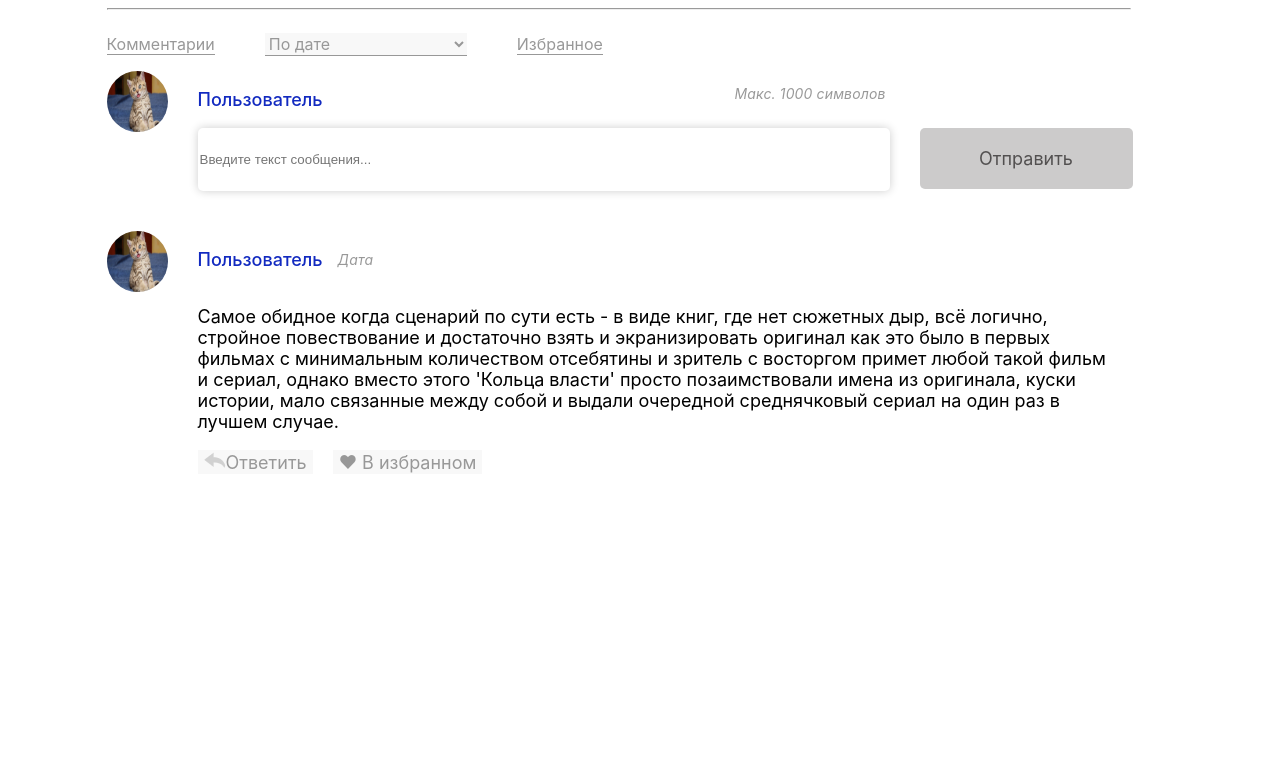
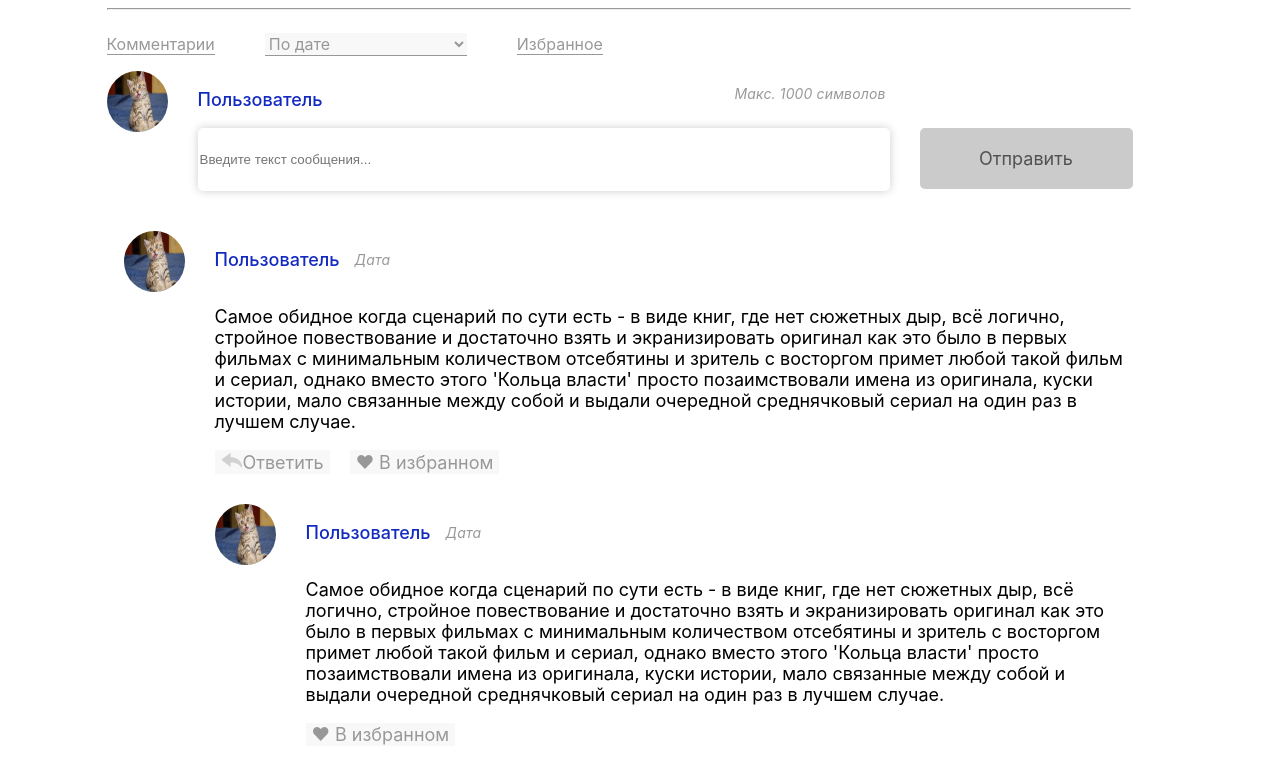
Before and after one commit to Shisha1536/Commenting_system, a website: page index.html in a window 1280 px wide. Drawn offline with Linux system fonts and the light colour scheme.

Commit message:
+html +css

```diff
--- a/index.css
+++ b/index.css
@@ -154,4 +154,24 @@ option {
 }
 .comment {
     gap: 30px;
+    margin-bottom: 30px;
 }
+.block-comment {
+    display: flex;
+    flex-direction: column;
+    align-items: flex-end;
+}
+.response-to-a-comment {
+    width: 916px;
+    display: flex;
+    gap: 30px;
+}
+.text-response-comment {
+    width: 825px;
+    color: #000;
+    font-family: Inter;
+    font-size: 18px;
+    font-style: normal;
+    font-weight: 400;
+    line-height: normal;
+}
--- a/index.html
+++ b/index.html
@@ -55,6 +55,21 @@
                     </div>
                 </div>
             </div>
+            <div class="response-to-a-comment">
+                <img src="Cat.jpeg" alt="Кот">
+                <div>
+                    <div class="block-nickname-date">
+                        <p class="name">Пользователь</p>
+                        <p class="number-characters">Дата</p>
+                    </div>
+                    <div class="text-comment-block">
+                        <p class="text-response-comment">Самое обидное когда сценарий по сути есть - в виде книг, где нет сюжетных дыр, всё логично, стройное повествование и достаточно взять и экранизировать оригинал как это было в первых фильмах с минимальным количеством отсебятины и зритель с восторгом примет любой такой фильм и сериал, однако вместо этого 'Кольца власти' просто позаимствовали имена из оригинала, куски истории, мало связанные между собой и выдали очередной среднячковый сериал на один раз в лучшем случае.</p>
+                        <div class="block-comment-btn">
+                            <button class="btn-favorites">❤ В избранном</button>
+                        </div>
+                    </div>
+                </div>
+            </div>
         </div>
     </section>
 </body>
```
